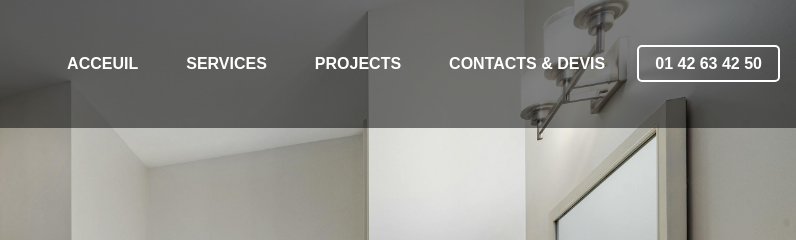
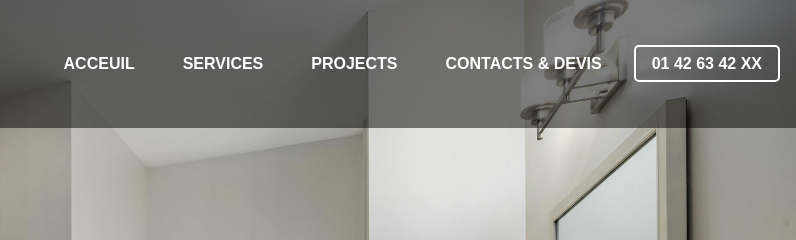
Before and after one commit to massygh/BATI-FRANCE, a plain HTML site: page index.html in a window 1280 px wide. Shown: the top 240 px of the page, 484-1280 px from the left. Drawn offline with Linux system fonts and the light colour scheme.

```diff
--- a/index.html
+++ b/index.html
@@ -26,7 +26,7 @@
                     </li>
                     <li><a href="project.html">PROJECTS</a></li>
                     <li><a href="contact.html">CONTACTS & DEVIS</a></li>
-                    <li class="phone-number"><a href="tel:0142634250">01 42 63 42 50</a></li>
+                    <li class="phone-number"><a href="tel:01426342XX">01 42 63 42 XX</a></li>
                 </ul>
             </nav>
         </div>
```
